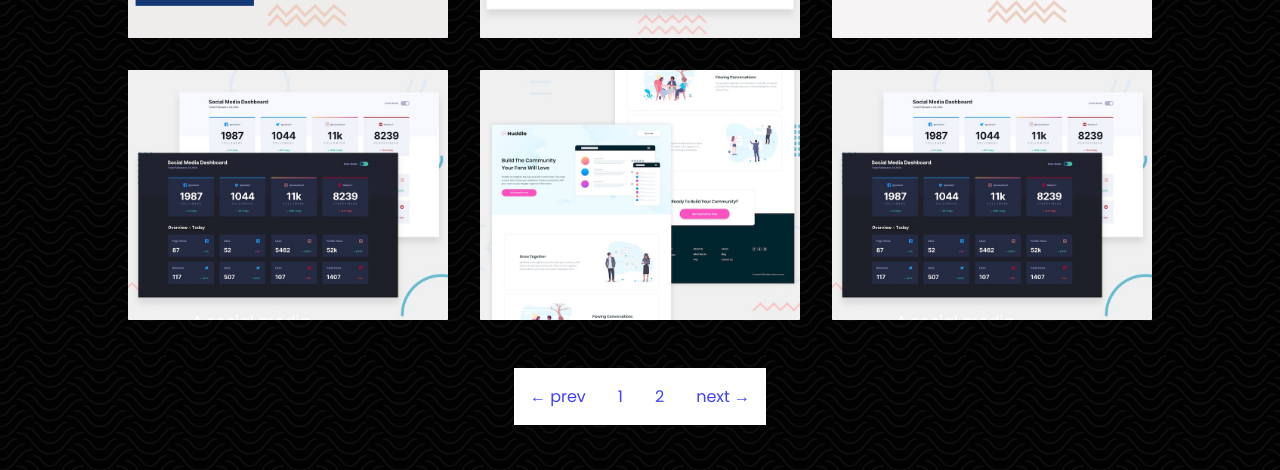
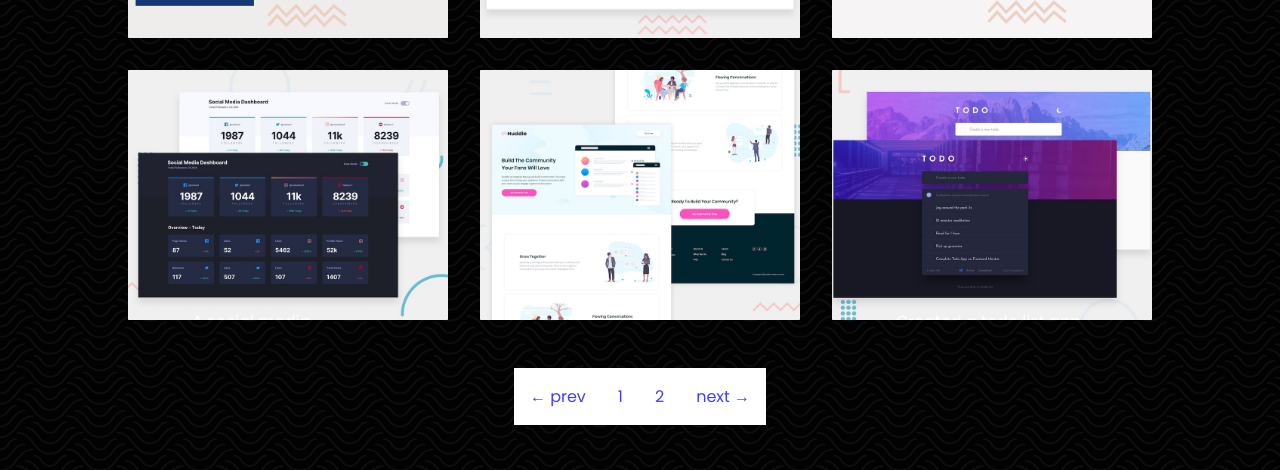
Before and after one commit to manikagnish/projects, a React (Create React App) app: page / in a window 1280 px wide. Shown: the part 662-1132 px from the top of the page. Built offline with nearby package versions, Linux system fonts and the light colour scheme.

Commit message:
added new project

```diff
--- a/src/cardContent.js
+++ b/src/cardContent.js
@@ -73,12 +73,12 @@ export const cardContent = [
   },
   {
     id: 9,
-    title: "tic tac toe",
-    thumbnail: "./images/themeswitcher.jpg",
+    title: "todo list app",
+    thumbnail: "./images/todo-list-app.jpg",
     description:
-      "A social media dashboard with an ability to switch theme using react styled-components and context api.",
-    github: "https://github.com/manikagnish/ticTacToe",
-    website: "https://manikagnish.com/ticTacToe/",
+      "Created a todo list app using cra-5, context api, useReducer, beautiful dnd, localStorage and tailwind.",
+    github: "https://github.com/manikagnish/todo-list-app",
+    website: "https://manikagnish.com/todo-list-app/",
   },
   {
     id: 10,
--- a/src/index.css
+++ b/src/index.css
@@ -74,7 +74,6 @@ h1::before {
   background-color: #3f3fff;
   transform: translateY(0);
   transition: transform 1s ease-in-out;
-  /* transform: translateY(-25rem); */
 }
 
 .content:hover {
```
Also changed, not shown: public/images/todo-list-app.jpg (added).
